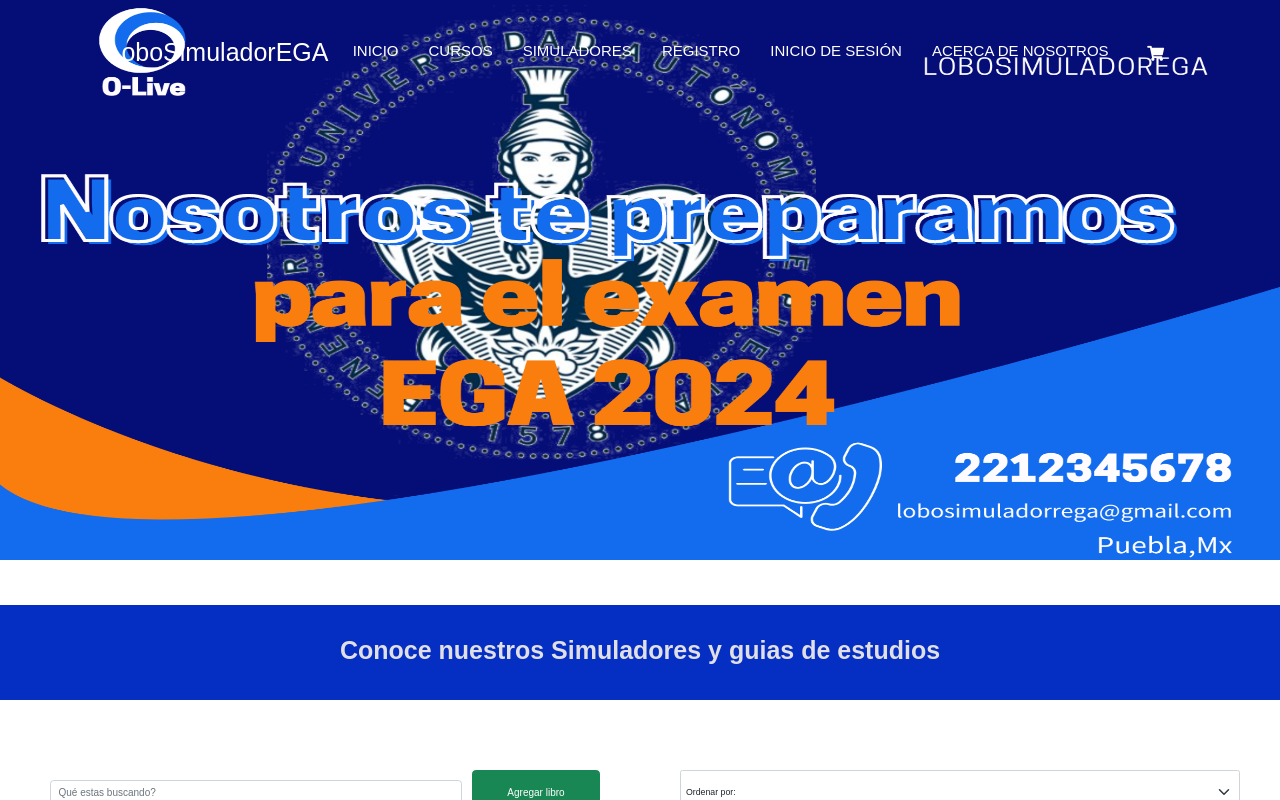
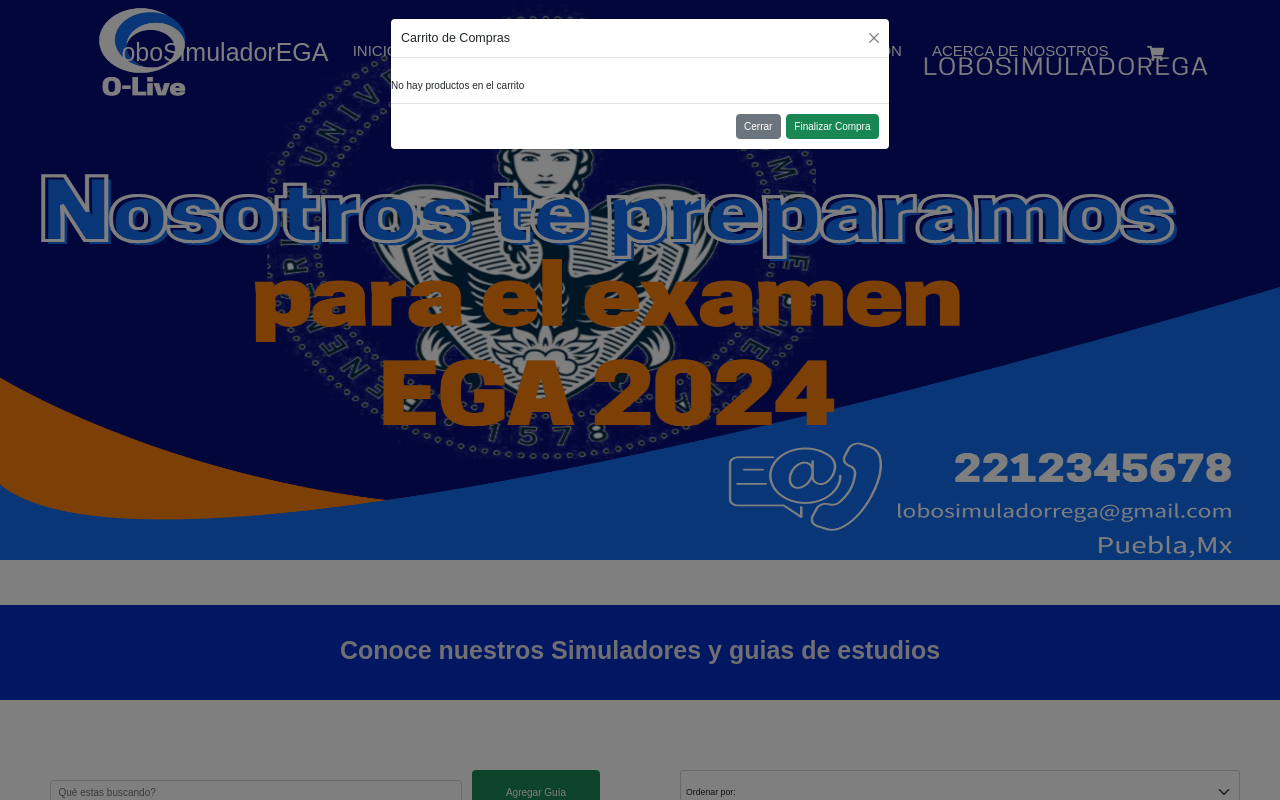
Before and after one commit to AlfonsoAntonioF/ProyectoJs, a plain HTML site: page template/Simuladores.html in a window 1280 px wide. Both pictures are taken after a click on the link 1155 px from the left and 53 px from the top of the page. Shown: the top 800 px of the page. Drawn offline with nearby package versions, Linux system fonts and the light colour scheme.

Commit message:
Manejo del DOM para busqueda y manejo del carrito

```diff
--- a/js/ManejoDOM.js
+++ b/js/ManejoDOM.js
@@ -5,8 +5,15 @@
 let GuiasTotales = 0;
 let ExamenesTotales = 0;
 let op;
+// Variables de captura DOM
 let guardarLibroBtn = document.getElementById("guardarLibroBtn")
 let buscador = document.getElementById("buscador")
+let coincidenciasDiv = document.getElementById("coincidencias")
+let modalBodyCarrito = document.getElementById("modal-bodyCarrito")
+let botonCarrito = document.getElementById("botonCarrito")
+let precioTotal = document.getElementById("precioTotal")
+let containerGuias = document.getElementById("Guias");
+let formCargarLibro = document.getElementById("formCargarLibro")
 // clases
 class Guias {
   constructor(id, titulo, precio, area, img) {
@@ -121,40 +128,38 @@
   localStorage.setItem("EstanteriaGuias", JSON.stringify(EstanteriaGuias));
 }
 
-//CAPTURA DOM
-let containerGuias = document.getElementById("Guias");
-
 function mostrarCatalogoDOM(array) {
   //resetear el container
   containerGuias.innerHTML = "";
   //for of: para recorrer un array posición a posición id, titulo, precio, area, img
-  for (let libro of array) {
+  for (let Guia of array) {
     let libroNuevoDiv = document.createElement("div");
     libroNuevoDiv.className = "col-12 col-md-6 col-lg-4 my-2";
     libroNuevoDiv.innerHTML = `
-            <div id="${libro.id}" class="card" >
-                    <img class="card-img-top img-fluid" style="height: 200px;"src= "../assets/img/${libro.img}" alt="${libro.titulo} de ${libro.area} ">
+            <div id="${Guia.id}" class="card" >
+                    <img class="card-img-top img-fluid" style="height: 200px;"src= "../assets/img/${Guia.img}" alt="${Guia.titulo} de ${Guia.area} ">
                     <div class="card-body">
                         <h4 class="card-title"></h4>
-                        <p>Area: ${libro.area}</p>
-                        <p>${libro.titulo}</p>
+                        <p>Area: ${Guia.area}</p>
+                        <p>${Guia.titulo}</p>
                         <p class="$${
-                          libro.precio <= 3000 && "oferta"
-                        }">Precio: $${libro.precio} M/N</p>
+                          Guia.precio <= 3000 && "oferta"
+                        }">Precio: $${Guia.precio} M/N</p>
                     <button id="agregarBtn${
-                      libro.id
+                      Guia.id
                     }" class="btn btn-outline-success">Agregar al carrito</button>
                     </div>
         </div> `;
     containerGuias.append(libroNuevoDiv);
-    let agregarBtn = document.getElementById(`agregarBtn${libro.id}`);
+    let agregarBtn = document.getElementById(`agregarBtn${Guia.id}`)
     console.log(agregarBtn);
     agregarBtn.addEventListener("click", () => {
-      console.log("Funciona " + libro.titulo);
+      //console.log("Funciona " + Guia.titulo);
       //dentro del for of libro es mi objeto
-      productosCarrito.push(libro);
-      console.log(productosCarrito);
-    });
+      //productosCarrito.push(Guia);
+      //console.log(productosCarrito);
+      agregarAlCarrito(Guia)
+    })
   }
 }
 
@@ -174,8 +179,18 @@
   //SETEAR STORAGE
   localStorage.setItem("EstanteriaGuias", JSON.stringify(EstanteriaGuias))
 }
+// Buscar guia
+function busquedaDatos(elementoBusqueda,array){
+  let coincidencias = array.filter(
+    (Guia) => {
+      return Guia.titulo.toLowerCase().includes(elementoBusqueda.toLowerCase()) || Guia.titulo.toLowerCase().includes(elementoBusqueda.toLowerCase())
+    }
+  )
+  coincidencias.length > 0 ? ( mostrarCatalogoDOM(coincidencias), coincidenciasDiv.innerHTML=""  ): ( mostrarCatalogoDOM(array),coincidenciasDiv.innerHTML =  `<h3> No hay coincidencias con su búsqueda, revise nuestro catalogo completo</h3>` )
 
-function agregarCarrito(Producto){
+}
+
+function agregarAlCarrito(Producto){
   let guiaAgregada = productosCarrito.find((Guia) => Guia.id == Producto.id)
   guiaAgregada == undefined ? (
     productosCarrito.push(Producto),
@@ -184,11 +199,58 @@
     console.log(`La Guia ${Producto.titulo} ya existe en el carrito`)
 }
 
+function cargarProductosCarrito(array){
+  modalBodyCarrito.innerHTML = ""
+  array.forEach(
+      (productoCarrito) => {
+          modalBodyCarrito.innerHTML += `
+          <div class="card border-primary mb-3" id ="productoCarrito${productoCarrito.id}" style="max-width: 540px;">
+               <img class="card-img-top" height="300px" src="../assets/img/${productoCarrito.img}" alt="">
+               <div class="card-body">
+                      <h4 class="card-title">${productoCarrito.titulo}</h4>
+                      <p class="card-text">${productoCarrito.area}</p>
+                       <p class="card-text">$${productoCarrito.precio}</p>
+                       <button class= "btn btn-danger" id="botonEliminar${productoCarrito.id}"><i class="fas fa-trash-alt"></i></button>
+               </div>
+          </div>
+          `
+      }
+  )
+  calcularTotal(array)
+}
+
+
+function calcularTotal(array){
+  //function con spread (no necesariamente debe ser así)
+
+  const totalReduce = array.reduce(
+      //dos parámetros: funcion e inicio de valor del acumulador
+      //atención que si su carrito maneja cantidad, debe ser precio *cantidad
+      (acumulador, Guia)=>
+      {return acumulador + Guia.precio},
+      0
+  )
+  totalReduce > 0 ? precioTotal.innerHTML = `<strong>El total de su compra es: ${totalReduce}</strong>` : precioTotal.innerHTML = `No hay productos en el carrito`
+  //equivalentes:
+  // totalReduce == 0 ? precioTotal.innerHTML = `No hay productos en el carrito`  : precioTotal.innerHTML = `<strong>El total de su compra es: ${totalReduce}</strong>`
+}
+
 //Eventos
 guardarLibroBtn.addEventListener("click",() => {
   agregarLibro(EstanteriaGuias)
   mostrarCatalogoDOM(EstanteriaGuias)
 }
 )
+
+buscador.addEventListener("input", () => {
+  console.log(buscador.value)
+  busquedaDatos(buscador.value,EstanteriaGuias)
+})
+
+botonCarrito.addEventListener("click", () => {
+  cargarProductosCarrito(productosCarrito)
+})
+
+
 //CÓDIGO
 mostrarCatalogoDOM(EstanteriaGuias);
--- a/template/Simuladores.html
+++ b/template/Simuladores.html
@@ -61,7 +61,7 @@
           <form class="MenuBuscador">
           <input id="buscador"class="form-control me-2 " placeholder="Qué estas buscando?" aria-label="Search">
           </form>
-          <button id="agregarLibro" data-bs-toggle="modal" data-bs-target="#idModalAgregarLibro" class="btn btn-success">Agregar libro</button>
+          <button id="agregarLibro" data-bs-toggle="modal" data-bs-target="#idModalAgregarLibro" class="btn btn-success">Agregar Guía</button>
         </ul>
         <ul>
           <select id="selectOrden" class="form-select form-select-sm" aria-label=".form-select-sm example">
@@ -108,18 +108,44 @@
               </div>
 
           </form>
-          <button type="text" id="guardarLibroBtn" class="btn btn-success" data-bs-dismiss="modal">Guardar Libro</button>
+          <button type="text" id="guardarLibroBtn" class="btn btn-success" data-bs-dismiss="modal">Guardar Guía</button>
         </div>
 
         <div class="modal-footer">
           <button type="button" class="btn btn-secondary" data-bs-dismiss="modal">Cerrar</button>
-          <button type="text" id="guardarLibroBtn" class="btn btn-success" data-bs-dismiss="modal">Guardar Libro</button>
+          <button type="text" id="guardarLibroBtn" class="btn btn-success" data-bs-dismiss="modal">Guardar Guía</button>
         </div>
 
 
         </div>
       </div>
     </div>
+
+
+      <!--Modal Carrito-->
+      <div class="modal fade" id="idModalCarrito" tabindex="-1" aria-labelledby="exampleModalLabel" aria-hidden="true">
+        <div class="modal-dialog">
+          <div class="modal-content">
+            <div class="modal-header">
+              <h5 class="modal-title" id="exampleModalLabel">Carrito de Compras</h5>
+              <button type="button" class="btn-close" data-bs-dismiss="modal" aria-label="Close"></button>
+            </div>
+            <div class="modal-body" id="modal-bodyCarrito">
+
+            </div>
+            <div class="row ml-ato">
+              <p id="precioTotal"></p>
+            </div>
+            <div class="modal-footer">
+
+
+              <button type="button" class="btn btn-secondary" data-bs-dismiss="modal">Cerrar</button>
+              <button type="button" data-bs-dismiss="modal" class="btn btn-success" id="botonFinalizarCompra">Finalizar Compra</button>
+            </div>
+          </div>
+        </div>
+      </div>
+
 
     <!-- -----------Script----------- -->
     <script src="https://ajax.googleapis.com/ajax/libs/jquery/3.1.1/jquery.min.js"></script>
```
Also changed, not shown: clase07/misLibros.html (+1 -0 lines).
